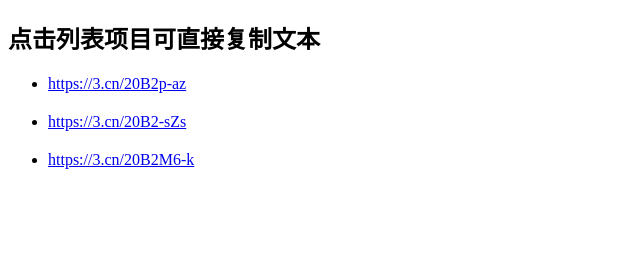
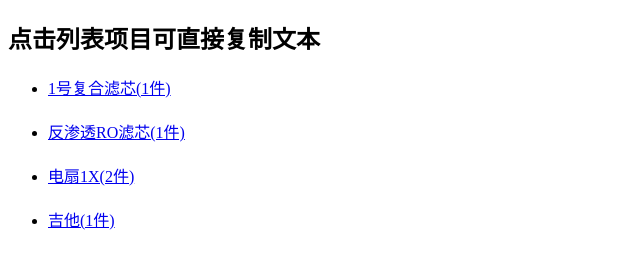
Before and after one commit to vonandrew/vonandrew.github.io, a plain HTML site: page index.html in a window 1280 px wide. Shown: the whole page, without its empty margins (0-640 px from the left). Drawn offline with Linux system fonts and the light colour scheme.

Commit message:
Update index.html

```diff
--- a/index.html
+++ b/index.html
@@ -43,9 +43,10 @@
 
     <h2>点击列表项目可直接复制文本</h2>
     <ul id="myList">
-        <li><a href="https://3.cn/20B2p-az">https://3.cn/20B2p-az</a></li>
-        <li><a href="https://3.cn/20B2-sZs">https://3.cn/20B2-sZs</a></li>
-        <li><a href="https://3.cn/20B2M6-k">https://3.cn/20B2M6-k</a></li>
+        <li><a href="https://3.cn/20B2p-az">1号复合滤芯(1件)</a></li>
+        <li><a href="https://3.cn/20B2-sZs"> 反渗透RO滤芯(1件)</a></li>
+        <li><a href="https://3.cn/20B2M6-k">电扇1X(2件)</a></li>
+        <li><a href="https://3.cn/2-0UeMrW">吉他(1件)</a></li>
     </ul>
 
 </body>
```
